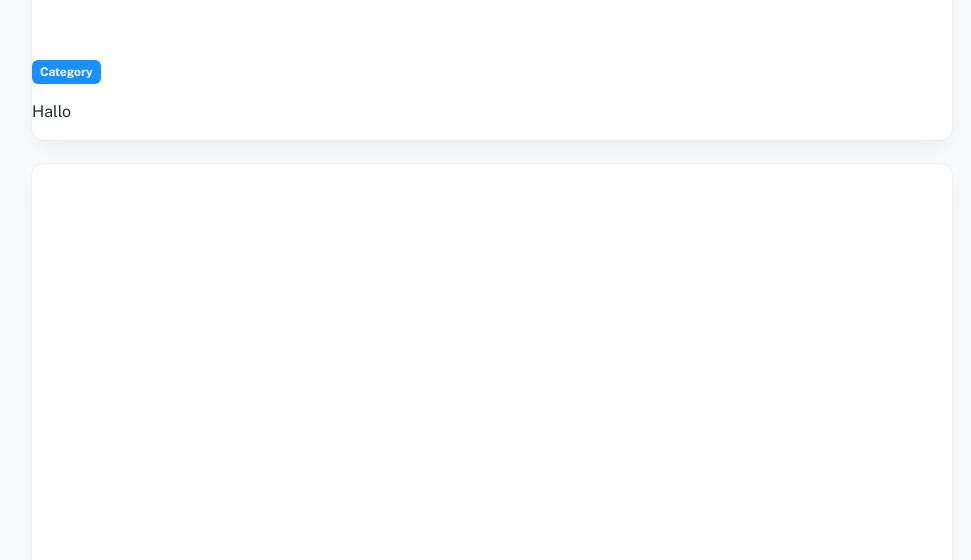
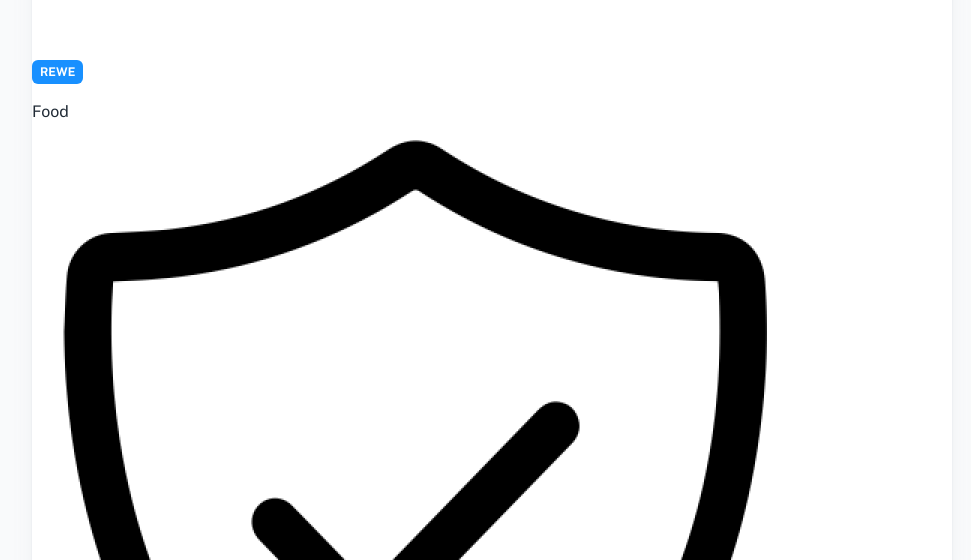
Before and after one commit to Grow-Home/GrowHome, a React (Create React App) app in the folder grow-home-app/: page /dashboard/spendings in a window 1280 px wide. Shown: the part 1053-1613 px from the top of the page, without its empty margins (288-1259 px from the left). Built offline with nearby package versions, Linux system fonts and the light colour scheme; a web font is replaced by a local one.

Commit message:
Get information about category and indiviualize

```diff
--- a/grow-home-app/src/sections/@dashboard/spendings/OneSpending.js
+++ b/grow-home-app/src/sections/@dashboard/spendings/OneSpending.js
@@ -1,12 +1,18 @@
 import PropTypes from 'prop-types';
+import React from 'react';
 // @mui
 import { Box, Card, Link, Typography, Stack } from '@mui/material';
 import { styled } from '@mui/material/styles';
 // utils
 import { fCurrency } from '../../../utils/formatNumber';
+import SvgColor from '../../../components/svg-color';
+
 // components
 import Label from '../../../components/label';
 import { ColorPreview } from '../../../components/color-utils';
+import Food from '../../../components/images/food.png';
+import Activities from '../../../components/images/activity.png';
+import FixedCosts from '../../../components/images/fixedCosts.png';
 
 // ----------------------------------------------------------------------
 
@@ -19,14 +25,26 @@ const StyledProductImg = styled('img')({
 });
 
 // ----------------------------------------------------------------------
-/*
-OneSpending.propTypes = {
-  product: PropTypes.object,
-};
-//const { name, cover, price, colors, status, priceSale } = product;
-*/
-export default function OneSpending() {
 
+
+export default function OneSpending({product}) {
+  OneSpending.propTypes = {
+        product: PropTypes.object,
+  };
+
+  const { id, cover, name, price, categories, date, colors, status } = product;
+
+  function getIconOfCategory(category){
+    let iconImage = null
+    if (category === "Food"){
+        iconImage =  <img src={Food} alt="Logo" />
+    } else if (category === "Activities"){
+        iconImage = <img src={Activities} alt="Logo" />
+    } else {
+        iconImage = <img src={FixedCosts} alt="Logo" />
+    }
+    return iconImage
+  }
 
   return (
     <Card>
@@ -37,10 +55,11 @@ export default function OneSpending() {
             color={'info'}
 
           >
-            Category
+            {name}
           </Label>
 
-        <p>Hallo</p>
+        <p>{categories}</p>
+        {getIconOfCategory({categories})}
       </Box>
 
 
--- a/grow-home-app/src/sections/@dashboard/spendings/SpendingList.js
+++ b/grow-home-app/src/sections/@dashboard/spendings/SpendingList.js
@@ -10,10 +10,12 @@ SpendingList.propTypes = {
 };
 
 export default function SpendingList({ products}) {
+
+
   return (
     <Grid container spacing={3} >
       {products.map((product) => (
-        <Grid item xmd={6} xs={12} >
+        <Grid key={product.id}  item xmd={6} xs={12} >
             <OneSpending style={{height: '100%', width: '30px'}} product={product}/>
         </Grid>
 
```
